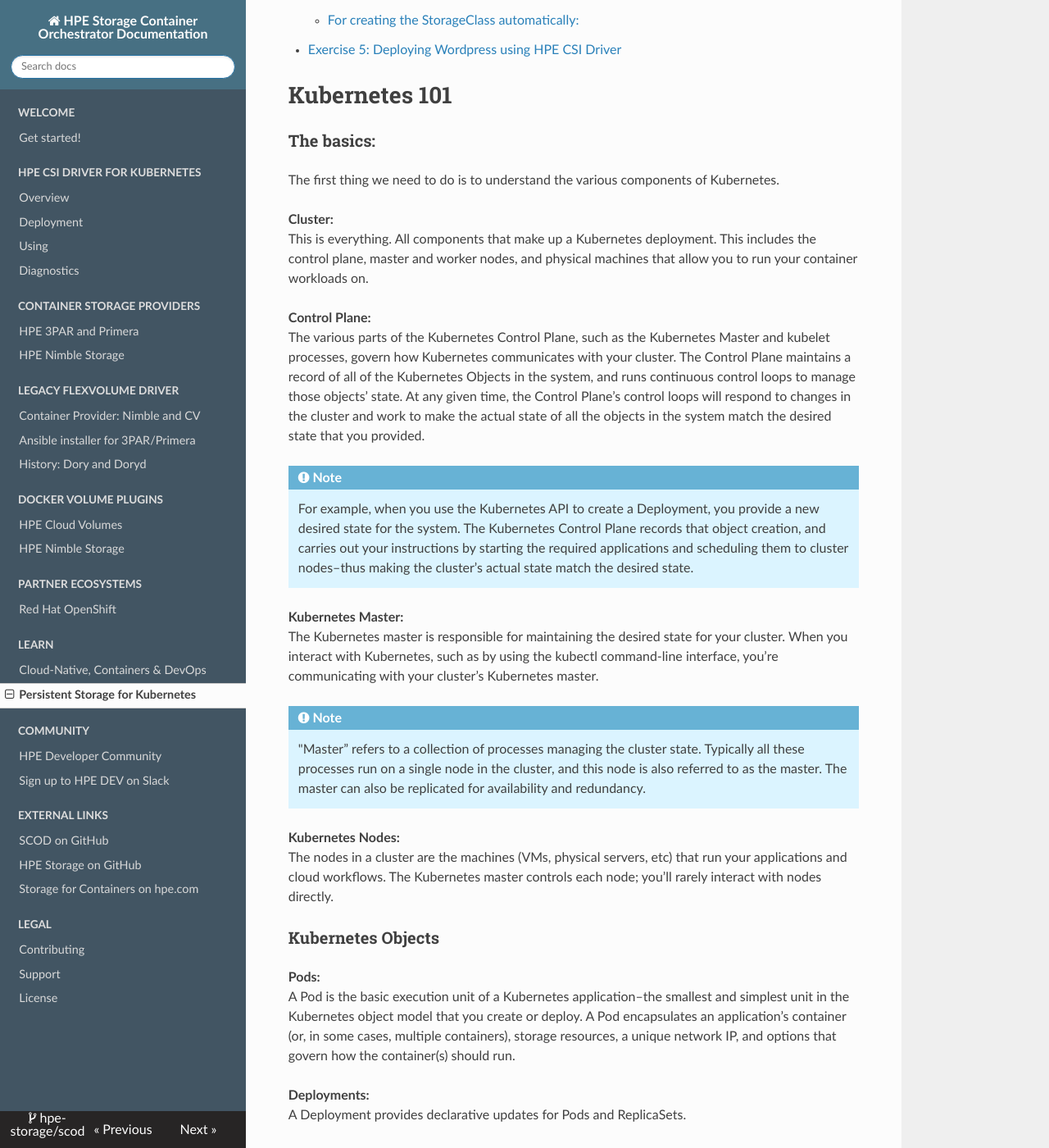
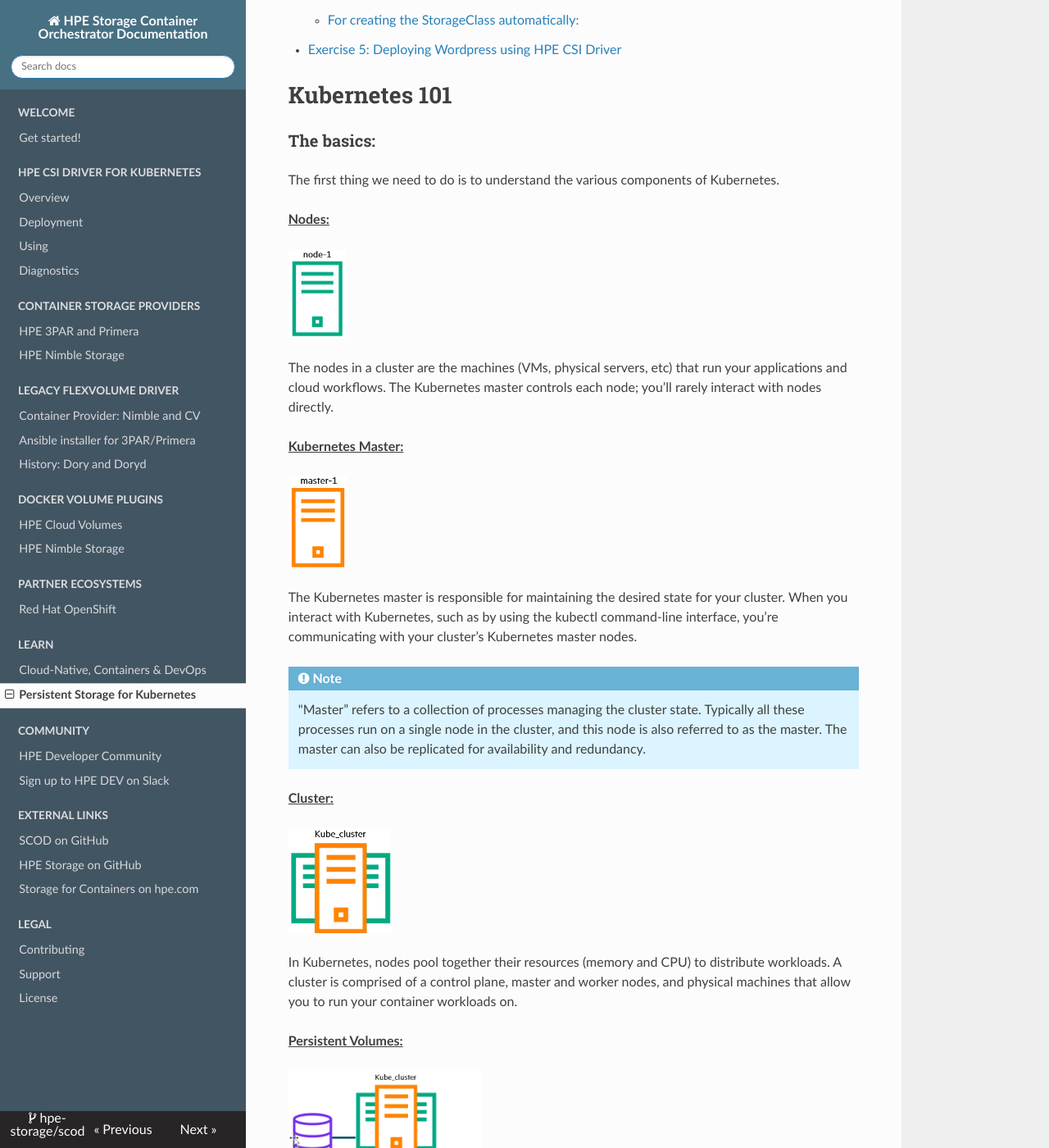
Before and after one commit to hpe-storage/scod, an MkDocs documentation site: the page built from docs/learn/persistent_storage/index.md, in a window 1280 px wide and 1400 px high, scrolled down 723 px. Shown: the whole window at 82% size. Built offline with MkDocs 1.6.1, drawn with Linux system fonts in a browser that asks for light colours; nearby versions of some CDN libraries; some of the changed text lies outside the part shown.

Commit message:
images added and general fixes to persistent storage learning
Signed-off-by: Chris Snell <snell.chris@gmail.com>

````diff
--- a/docs/learn/hpe_storage_k8s/index.md
+++ b/docs/learn/persistent_storage/index.md
@@ -10,43 +10,45 @@
 
 <h3>The basics:</h3> The first thing we need to do is to understand the various components of Kubernetes.
 
-**Cluster:** <br />
-This is everything. All components that make up a Kubernetes deployment. This includes the control plane, master and worker nodes, and physical machines that allow you to run your container workloads on.
+<u>**Nodes:**</u> <br /> <br />
+<img src="img/node.png" alt="node" width="71" height="110"> <br /> <br />
+The nodes in a cluster are the machines (VMs, physical servers, etc) that run your applications and cloud workflows. The Kubernetes master controls each node; you’ll rarely interact with nodes directly.
 
-**Control Plane:** <br />
-The various parts of the Kubernetes Control Plane, such as the Kubernetes Master and kubelet processes, govern how Kubernetes communicates with your cluster. The Control Plane maintains a record of all of the Kubernetes Objects in the system, and runs continuous control loops to manage those objects’ state. At any given time, the Control Plane’s control loops will respond to changes in the cluster and work to make the actual state of all the objects in the system match the desired state that you provided.
-
-!!! Note
-    For example, when you use the Kubernetes API to create a Deployment, you provide a new desired state for the system. The Kubernetes Control Plane records that object creation, and carries out your instructions by starting the required applications and scheduling them to cluster nodes–thus making the cluster’s actual state match the desired state.
-
-**Kubernetes Master:** <br />
-The Kubernetes master is responsible for maintaining the desired state for your cluster. When you interact with Kubernetes, such as by using the kubectl command-line interface, you’re communicating with your cluster’s Kubernetes master.
+<u>**Kubernetes Master:**</u> <br /> <br />
+<img src="img/master.png" alt="master" width="71" height="110"> <br /> <br />
+The Kubernetes master is responsible for maintaining the desired state for your cluster. When you interact with Kubernetes, such as by using the kubectl command-line interface, you’re communicating with your cluster’s Kubernetes master nodes.
 
 !!! Note
     "Master” refers to a collection of processes managing the cluster state. Typically all these processes run on a single node in the cluster, and this node is also referred to as the master. The master can also be replicated for availability and redundancy.
 
-**Kubernetes Nodes:** <br />
-The nodes in a cluster are the machines (VMs, physical servers, etc) that run your applications and cloud workflows. The Kubernetes master controls each node; you’ll rarely interact with nodes directly.
+<u>**Cluster:**</u> <br /> <br />
+<img src="img/cluster.png" alt="cluster" width="125" height="125"> <br /> <br />
+In Kubernetes, nodes pool together their resources (memory and CPU) to distribute workloads. A cluster is comprised of a control plane, master and worker nodes, and physical machines that allow you to run your container workloads on.
+
+<u>**Persistent Volumes:**</u> <br /> <br />
+<img src="img/persistent_volumes.png" alt="volume" width="235" height="235"> <br /> <br />
+<p>Because programs running on your cluster aren’t guaranteed to run on a specific node, data can’t be saved to any arbitrary place in the file system. If a program tries to save data to a file for later, but is then relocated onto a new node, the file will no longer be where the program expects it to be. </p>
+To store data permanently, Kubernetes uses Persistent Volumes. Local, external storage via SAN arrays, or cloud drives can be attached to the cluster as a Persistent Volume.
 
 <h3> Kubernetes Objects </h3>
 
-**Pods:** <br />
+<u>**Containers:** </u> <br /> <br />
+<img src="img/container.png" alt="containers" width="169" height="208"> <br /> <br />
+Programs running on Kubernetes are packaged as containers which can run on Linux or Windows. A container image is a lightweight, standalone, executable package of software that includes everything needed to run an application: code, runtime, system tools, system libraries and settings.
+
+<u>**Pods:** </u> <br /> <br />
+<img src="img/pod.png" alt="pod" width="255" height="220"> <br /> <br />
 A Pod is the basic execution unit of a Kubernetes application–the smallest and simplest unit in the Kubernetes object model that you create or deploy. A Pod encapsulates an application’s container (or, in some cases, multiple containers), storage resources, a unique network IP, and options that govern how the container(s) should run.
 
-**Deployments:** <br />
-A Deployment provides declarative updates for Pods and ReplicaSets.
-
-**DaemonSet:** <br />
-A DaemonSet ensures that all (or some) Nodes run a copy of a Pod. As nodes are added to the cluster, Pods are added to them. As nodes are removed from the cluster, those Pods are garbage collected.
-
-**Namespaces:** <br />
+<u>**Namespaces:** </u> <br /> <br />
+<img src="img/namespaces.png" alt="namespace" width="410" height="250"> <br /> <br />
 Kubernetes supports multiple virtual clusters backed by the same physical cluster. These virtual clusters are called namespaces. Namespaces are intended for use in environments with many users spread across multiple teams, or projects. Namespaces are a way to divide cluster resources between multiple users.
 
-**Services:** <br />
-Expose an application running on a set of Pods as a network service.
+<u>**Deployments:** </u> <br /> <br />
+A Deployment provides declarative updates for Pods. You declare a desired state for your pods in your Deployment and Kubernetes will manage it for you automatically.
 
-**Ingress:** <br />
-Ingress exposes HTTP and HTTPS routes from outside the cluster to services within the cluster via Ingress Controllers. Traffic routing is controlled by rules defined on the Ingress resource.
+<u>**Services:** </u> <br /> <br />
+A Service in Kubernetes defines the policy to be used to access your pods within a cluster.
 
 <br />
 
@@ -173,9 +175,13 @@
 ```markdown
 http://localhost:8001/api/v1/namespaces/kubernetes-dashboard/services/https:kubernetes-dashboard:/proxy/
 ```
+You should see something similar to the following:
+<br />
+
+[![](img/dashboard.png)](img/dashboard.png)
+
 !!! Note
     The Dashboard UI can only be accessed from the machine where the command is executed. See `kubectl proxy --help` for more options.
-
 
 <h2>Create the Admin Service Account</h2>
 
@@ -271,6 +277,11 @@
 ```
 
 Switch back over to your browser and paste the **token** into the dashboard and **Click - Sign In**. From here, you can see the health of your cluster as well as inspect various objects (Pods, StorageClass, Persistent Volume Claims) and manage the cluster resources.
+
+You should see something similar to the following:
+<br />
+
+[![](img/dashboard_success.png)](img/dashboard_success.png)
 
 <br />
 
@@ -403,6 +414,8 @@
 Finally, we can open a browser and go to **http://127.0.0.1**.
 
 If you see, **Welcome to nginx!**, you have successfully deployed your first pod.
+
+<img style="border:1px solid black;" src="img/welcome-nginx.png" />
 
 We can now log into the pod. If you don't already, open another shell and run:
 
@@ -810,4 +823,9 @@
 !!! NOTE
     If you have something already running locally on port 80, modify the port-forward to an unused port (i.e. 5000:80).
 
-Open a browser on your workstation to **http://127.0.0.1** and you should see, **"Hello World!"**. Access the admin console at: **http://127.0.0.1/admin** using the admin/adminpassword used to deploy the Helm Chart. Happy Blogging!
+Open a browser on your workstation to **http://127.0.0.1** and you should see, **"Hello World!"**. Access the admin console at: **http://127.0.0.1/admin** using the admin/adminpassword used to deploy the Helm Chart.
+
+[![](img/wordpress.png)](img/wordpress.png)
+
+
+**Happy Blogging!**
--- a/mkdocs.yml
+++ b/mkdocs.yml
@@ -70,7 +70,7 @@
 #   - 'Rancher Labs': 'partners/rancher_labs/index.md'
   - LEARN:
     - 'Cloud-Native, Containers & DevOps': 'learn/containers101/index.md'
-    - 'Persistent Storage for Kubernetes': 'learn/hpe_storage_k8s/index.md'
+    - 'Persistent Storage for Kubernetes': 'learn/persistent_storage/index.md'
 #   - 'Using Docker Volume plugins': 'learn/docker_volume_plugins.md'
 #   - 'External Resources': 'learn/links.md'
   - COMMUNITY:
````
Also changed, not shown: docs/container_storage_provider/hpe_3par_primera/index.md (+3 -0 lines), docs/learn/persistent_storage/img/cluster.png (added), docs/learn/persistent_storage/img/container.png (added), docs/learn/persistent_storage/img/dashboard.png (added), docs/learn/persistent_storage/img/dashboard_success.png (added), docs/learn/persistent_storage/img/master.png (added), docs/learn/persistent_storage/img/namespaces.png (added), docs/learn/persistent_storage/img/node.png (added), docs/learn/persistent_storage/img/persistent_volumes.png (added), docs/learn/persistent_storage/img/pod.png (added), docs/learn/persistent_storage/img/welcome-nginx.png (added), docs/learn/persistent_storage/img/wordpress.png (added).
